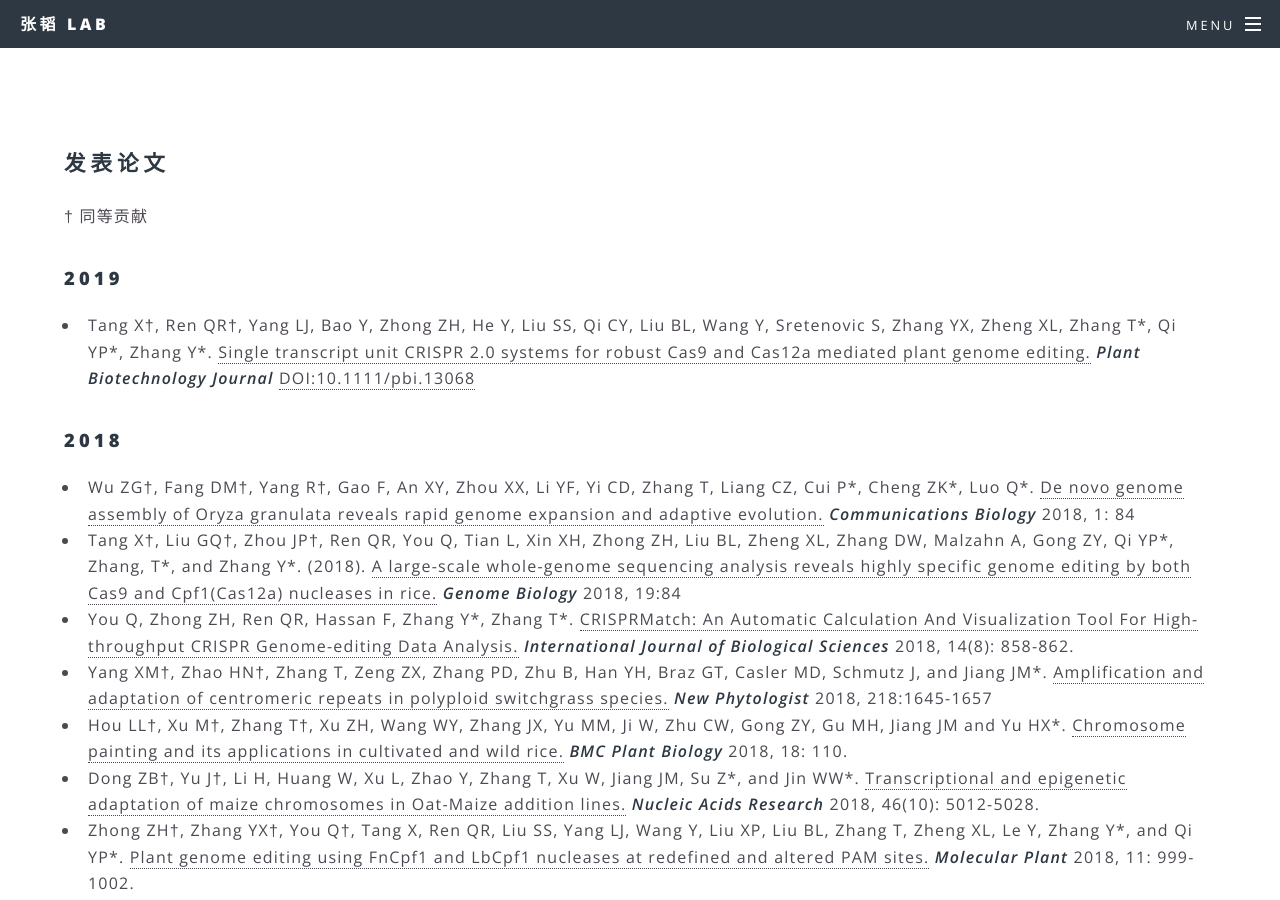
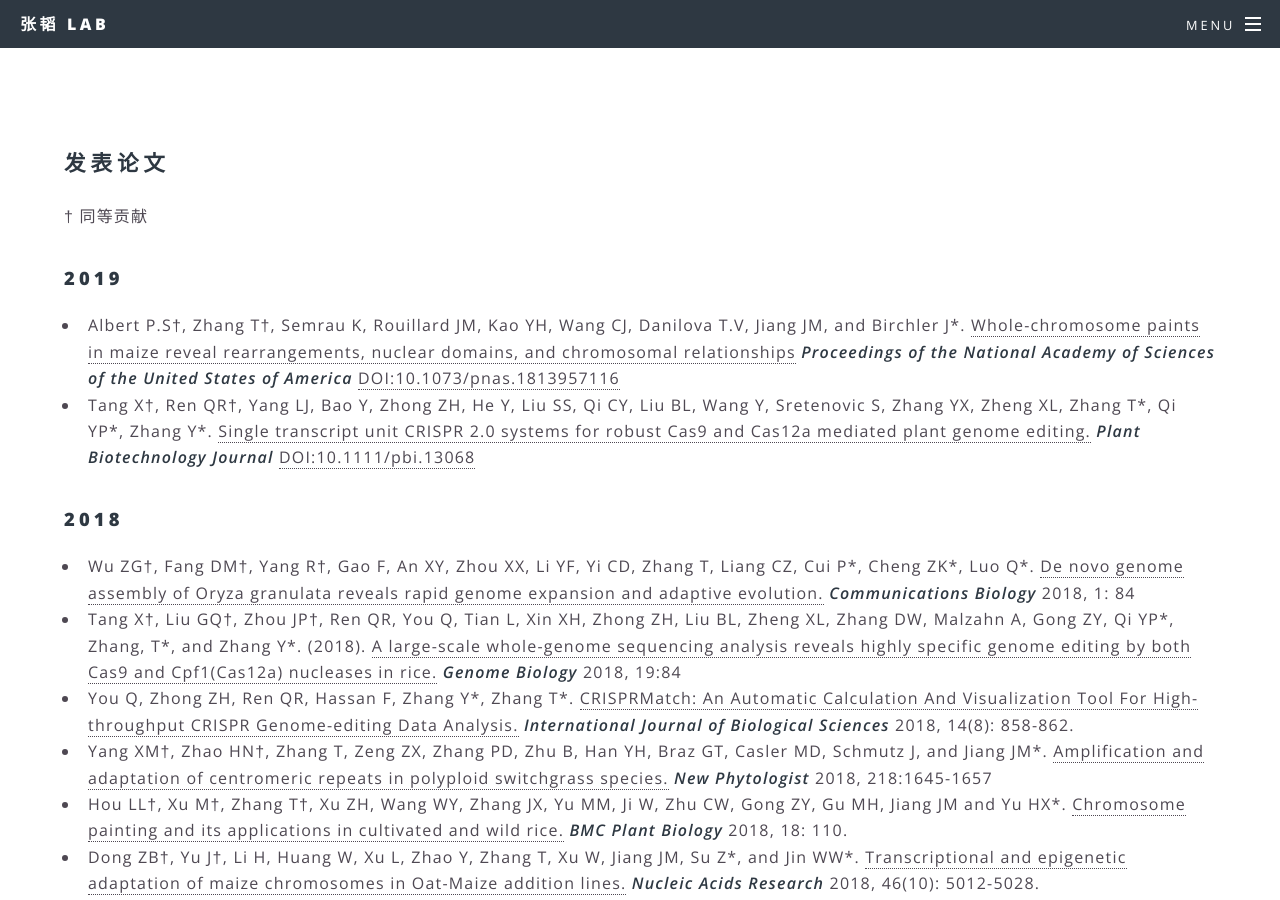
Before and after one commit to zhangtaolab/zhangtaolab.github.io, a Jekyll site: the page built from _pages/publication.md, in a window 1280 px wide and 900 px high. Built offline with Jekyll 4.4.1, drawn with Linux system fonts in a browser that asks for light colours.

Commit message:
add pnas2019

```diff
--- a/_pages/publication.md
+++ b/_pages/publication.md
@@ -6,6 +6,7 @@ title: 发表论文
 † 同等贡献
 
 ### 2019
+- Albert P.S†, Zhang T†, Semrau K, Rouillard JM, Kao YH, Wang CJ, Danilova T.V, Jiang JM, and Birchler J\*. [Whole-chromosome paints in maize reveal rearrangements, nuclear domains, and chromosomal relationships](https://www.pnas.org/content/early/2019/01/15/1813957116) _**Proceedings of the National Academy of Sciences of the United States of America**_ [DOI:10.1073/pnas.1813957116](https://doi.org/10.1073/pnas.1813957116)
 - Tang X†, Ren QR†, Yang LJ, Bao Y, Zhong ZH, He Y, Liu SS, Qi CY, Liu BL, Wang Y, Sretenovic S, Zhang YX, Zheng XL, Zhang T\*, Qi YP\*, Zhang Y\*. [Single transcript unit CRISPR 2.0 systems for robust Cas9 and Cas12a mediated plant genome editing.](https://onlinelibrary.wiley.com/doi/abs/10.1111/pbi.13068) _**Plant Biotechnology Journal**_ [DOI:10.1111/pbi.13068](https://doi.org/10.1111/pbi.13068)
 
 ### 2018
```
